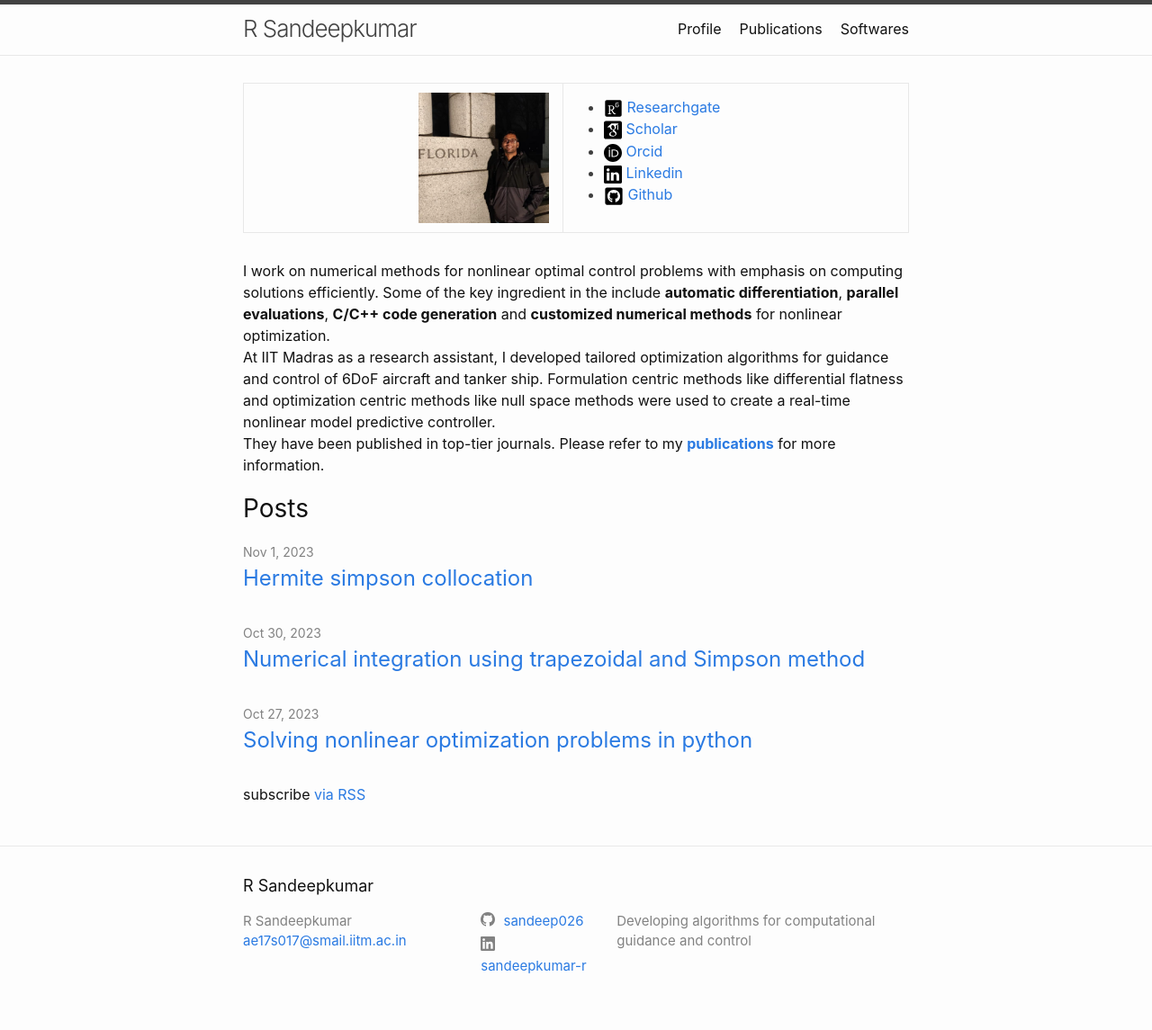
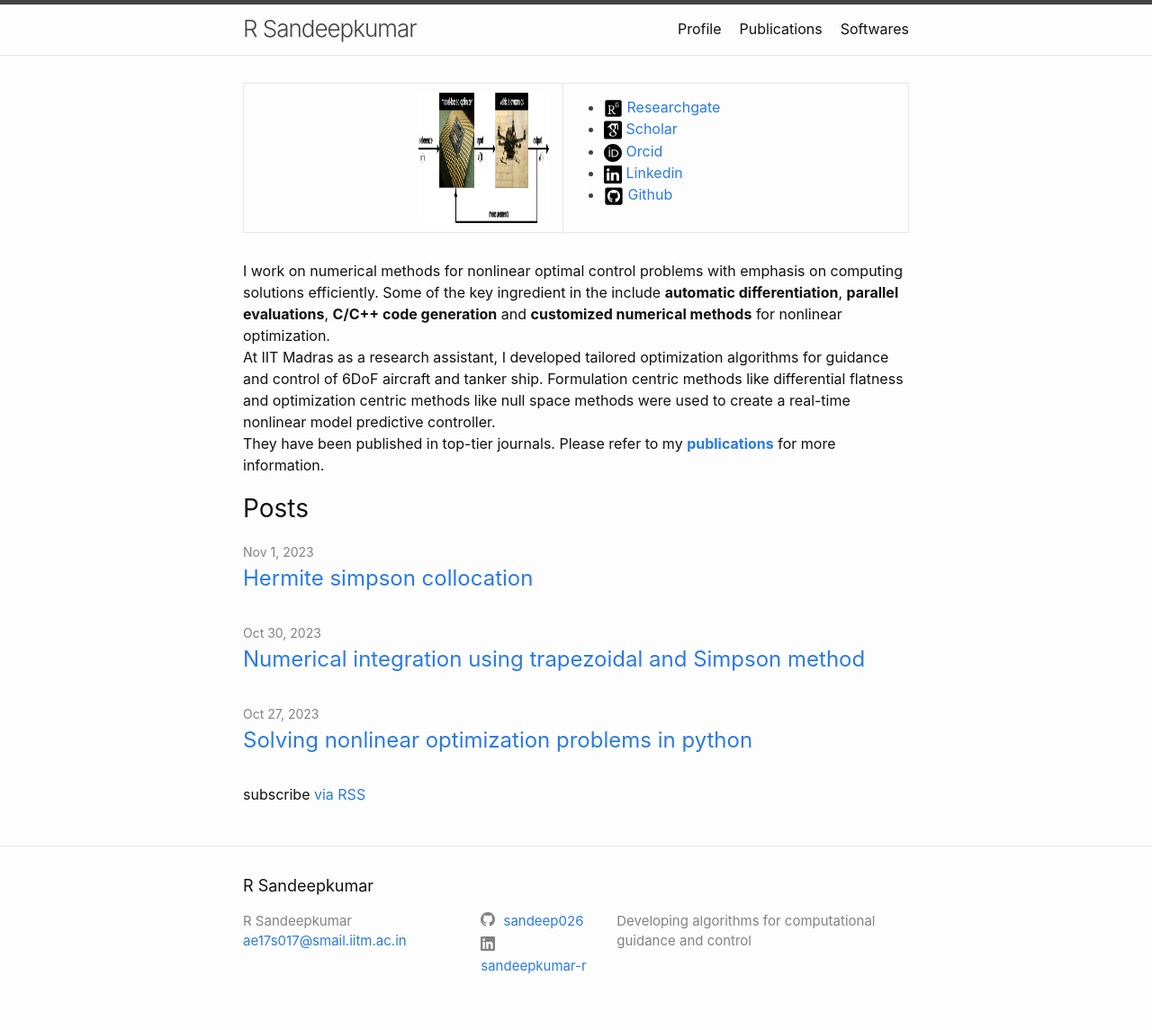
Before and after one commit to sandeep026/sandeep026.github.io, a Jekyll site: the page built from index.markdown, in a window 1280 px wide. Shown: the whole page at 90% size. Built offline with Jekyll 4.4.1, drawn with Linux system fonts in a browser that asks for light colours.

Commit message:
pic updated

```diff
--- a/index.markdown
+++ b/index.markdown
@@ -12,7 +12,7 @@ layout: home
   <tr>
     <td>
     <div style="text-align: right;">
-    <img src="profile.png" height="145" width="145">
+    <img src="profile.jpg" height="145" width="145">
     </div>
     </td>
     <td>
```
Also changed, not shown: profile.jpg (added), profile.png (deleted).
